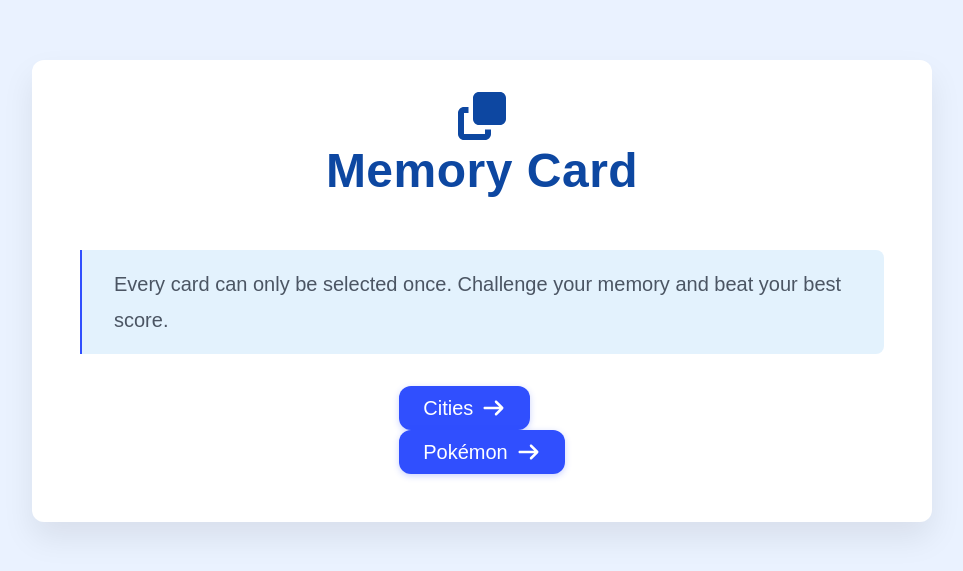
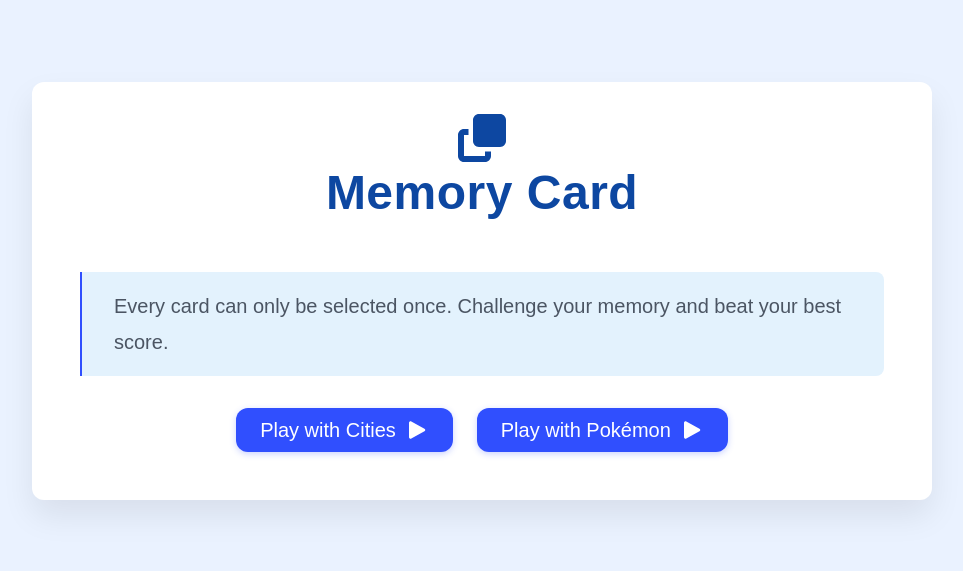
Before and after one commit to catalinbroinas/memory-card, a React (Vite) app: page / in a window 1280 px wide. Shown: the part 109-680 px from the top of the page, without its empty margins (158-1121 px from the left). Built offline with nearby package versions, Linux system fonts and the light colour scheme.

Commit message:
style(GameMode): refine game mode selection UI

```diff
--- a/src/react/components/features/Game/StartScreen/GameMode.jsx
+++ b/src/react/components/features/Game/StartScreen/GameMode.jsx
@@ -3,7 +3,7 @@ import { GAME_MODE } from "../../../../constants/gameConstants";
 
 // Font Awesome
 import { FontAwesomeIcon } from "@fortawesome/react-fontawesome";
-import { faArrowRight } from "@fortawesome/free-solid-svg-icons/faArrowRight";
+import { faPlay } from "@fortawesome/free-solid-svg-icons/faPlay";
 
 function GameMode({ onSelectMode }) {
   return (
@@ -18,9 +18,9 @@ function GameMode({ onSelectMode }) {
             className="btn-primary btn-lg"
             onClick={() => onSelectMode(GAME_MODE.CITIES)}
           >
-            Cities
+            Play with Cities
             <FontAwesomeIcon
-              icon={faArrowRight}
+              icon={faPlay}
               aria-hidden="true"
             />
           </button>
@@ -31,9 +31,9 @@ function GameMode({ onSelectMode }) {
             className="btn-primary btn-lg"
             onClick={() => onSelectMode(GAME_MODE.POKEMON)}
           >
-            Pokémon
+            Play with Pokémon
             <FontAwesomeIcon
-              icon={faArrowRight}
+              icon={faPlay}
               aria-hidden="true"
             />
           </button>
--- a/src/scss/components/custom/_start-screen.scss
+++ b/src/scss/components/custom/_start-screen.scss
@@ -33,6 +33,12 @@
       font-size: $fs-base;
       padding: $spacing-sm $spacing-md;
     }
+  }
+
+  &__action {
+    display: flex;
+    flex-wrap: wrap;
+    gap: $spacing-lg;
   }
 }
 
```
